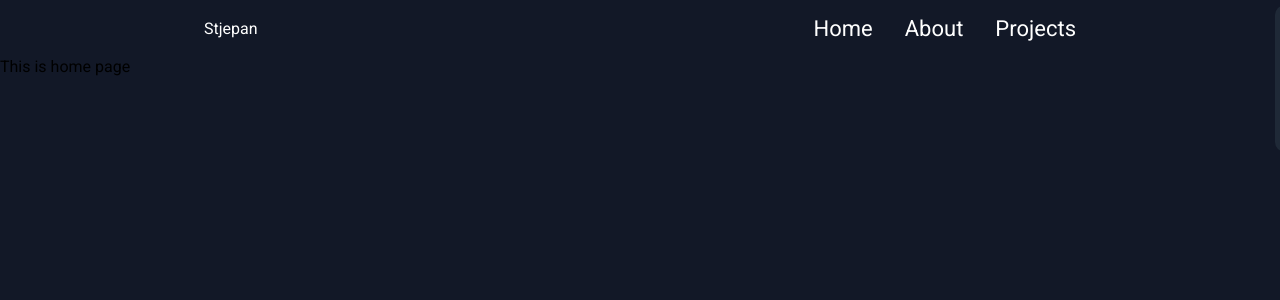
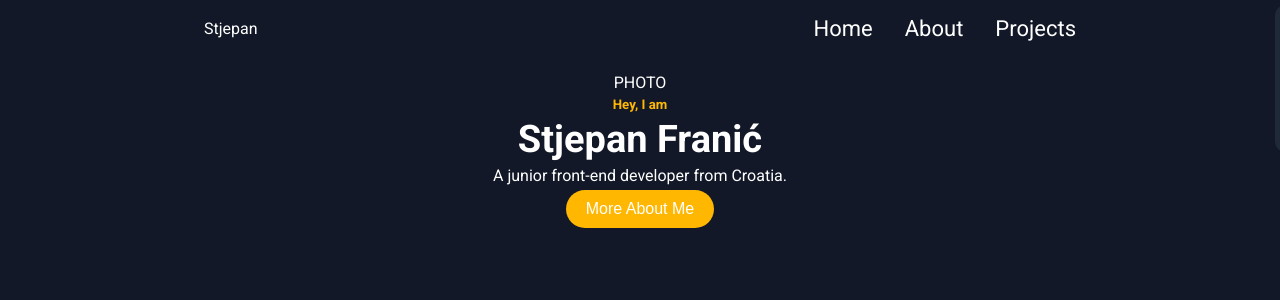
Before and after one commit to Stjepan1999/portfolio, a React (Vite) app: page / in a window 1280 px wide. Shown: the top 300 px of the page. Built offline with nearby package versions, Linux system fonts and the light colour scheme.

Commit message:
Create landing section

```diff
--- a/src/pages/HomePage/HomePage.jsx
+++ b/src/pages/HomePage/HomePage.jsx
@@ -1,3 +1,15 @@
+import './HomePage.scss';
+
 export const HomePage = () => {
-  return <div>This is home page</div>;
+  return (
+    <div className="page home-page">
+      <div className="landing-section">
+        <div>PHOTO</div>
+        <h5 className="text-primary-color">Hey, I am</h5>
+        <h1 className="landing-heading">Stjepan Franić</h1>
+        <p className="text">A junior front-end developer from Croatia.</p>
+        <button className="button button-primary">More About Me</button>
+      </div>
+    </div>
+  );
 };
--- a/src/pages/HomePage/HomePage.scss
+++ b/src/pages/HomePage/HomePage.scss
@@ -1 +1,18 @@
 @import '../../variables';
+
+.home-page {
+  align-items: center;
+  justify-content: center;
+}
+
+.landing-section {
+  display: flex;
+  flex-direction: column;
+  align-items: center;
+  gap: 5px;
+  color: $text-color;
+}
+
+.landing-heading {
+  font-size: 38px;
+}
--- a/src/styles.scss
+++ b/src/styles.scss
@@ -15,3 +15,35 @@ body {
   display: flex;
   flex-direction: column;
 }
+
+.text-primary-color {
+  color: $primary-color;
+}
+
+.page {
+  padding: 1rem 4rem;
+  display: flex;
+  flex-direction: column;
+}
+
+.text {
+  text-align: center;
+}
+
+.button {
+  border: none;
+  padding: 10px 20px;
+  border-radius: 20px;
+  font-size: 16px;
+}
+
+.button-primary {
+  background-color: $primary-color;
+  color: $text-color;
+}
+
+@media (max-width: 600px) {
+  .page {
+    padding: 1rem 1rem;
+  }
+}
```
